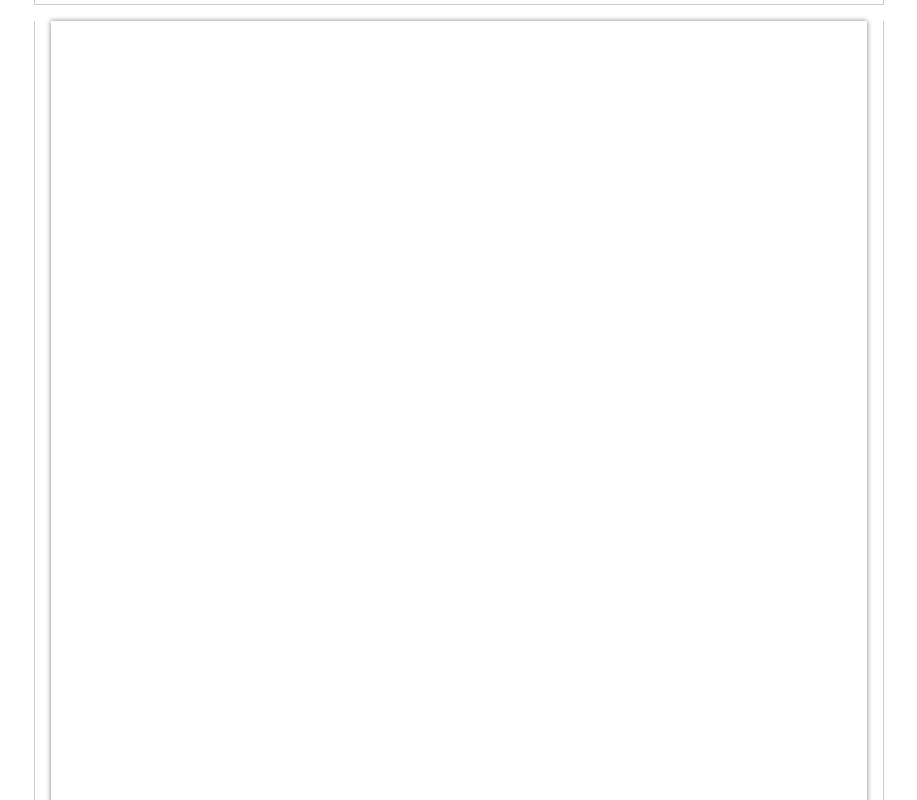
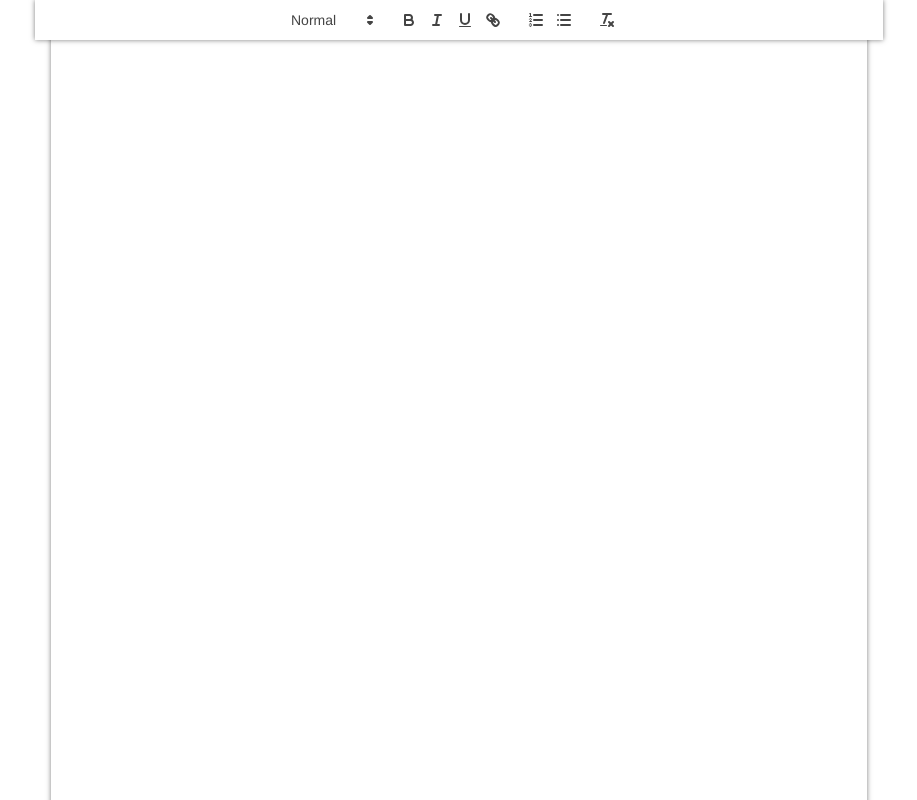
Before and after one commit to BrenoFariasdaSilva/TextSync, a React (Create React App) app in the folder client/: page / in a window 1280 px wide. Shown: the top 800 px of the page, without its empty margins (181-1098 px from the left). Built offline with nearby package versions, Linux system fonts and the light colour scheme.

Commit message:
FIX: Toolbar hiding on scroll action

```diff
--- a/client/src/styles.css
+++ b/client/src/styles.css
@@ -20,13 +20,13 @@ body {
     background-color: white
 }
 
-.container ql-container.ql-snow {
+.container .ql-container.ql-snow {
     border: none;
     display: flex;
     justify-content: center;
 }
 
-.container ql-toolbar.ql-snow {
+.container .ql-toolbar.ql-snow {
     display: flex;
     justify-content: center;
     position: sticky;
```
